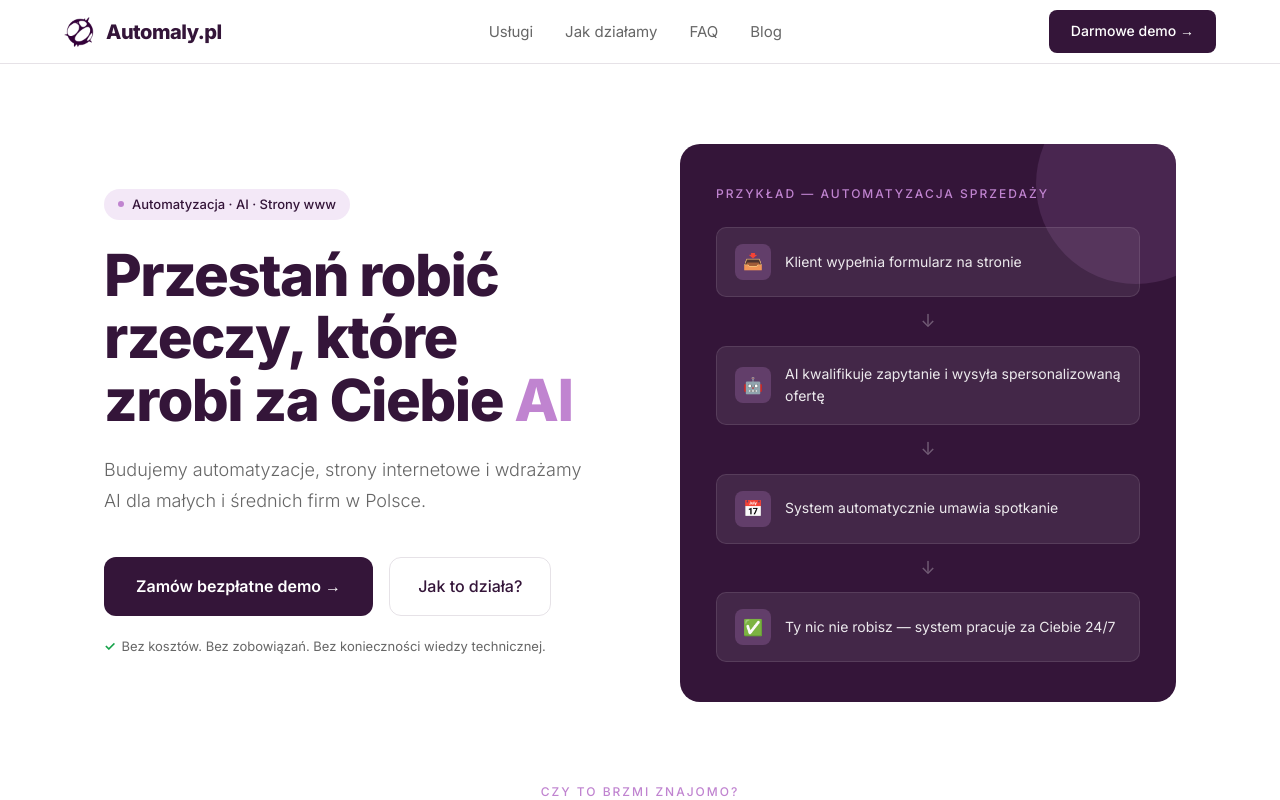
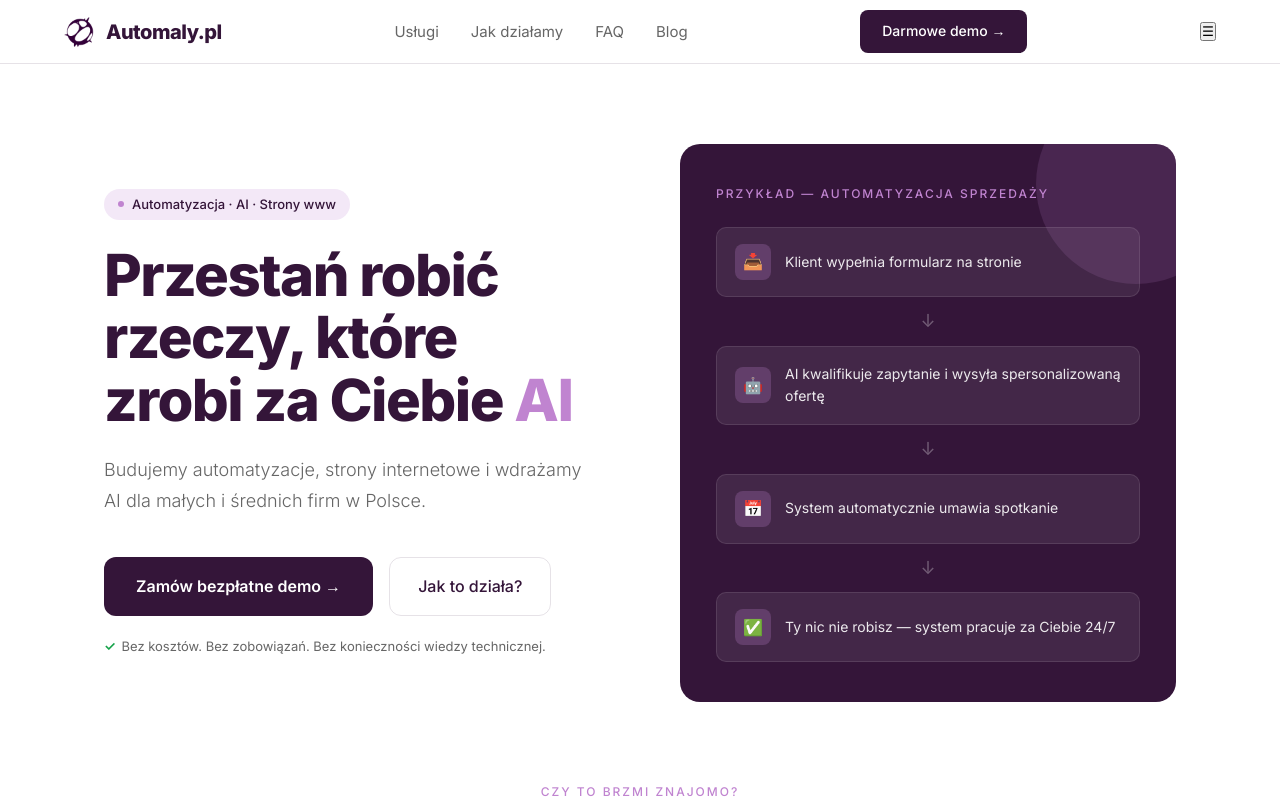
Before and after one commit to MikeyX03/automaly-next, a Next.js app: page / in a window 1280 px wide. Shown: the top 800 px of the page. Built offline with nearby package versions, Linux system fonts and the light colour scheme; no server answers; the database is empty.

Commit message:
Update page.tsx

```diff
--- a/app/page.tsx
+++ b/app/page.tsx
@@ -30,13 +30,13 @@ export default async function Home() {
           {navbar.logo || 'Automaly.pl'}
         </a>
         <ul className="nav-links">
-        <li><a href="#uslugi">{navbar.link1 || 'Usługi'}</a></li>
-        <li><a href="#proces">{navbar.link2 || 'Jak działamy'}</a></li>
-        <li><a href="#faq">{navbar.link3 || 'FAQ'}</a></li>
-        <li><a href="/blog">Blog</a></li>
+          <li><a href="#uslugi">{navbar.link1 || 'Usługi'}</a></li>
+          <li><a href="#proces">{navbar.link2 || 'Jak działamy'}</a></li>
+          <li><a href="#faq">{navbar.link3 || 'FAQ'}</a></li>
+          <li><a href="/blog">Blog</a></li>
         </ul>
-        <a href="/blog" className="btn-blog-mobile">Blog</a>
         <a href="#kontakt" className="btn-nav">{navbar.cta || 'Darmowe demo →'}</a>
+        <button className="hamburger" onclick="this.closest('nav').classList.toggle('open')">☰</button>
       </nav>
 
       <section style={{ paddingTop: '64px' }}>
```
